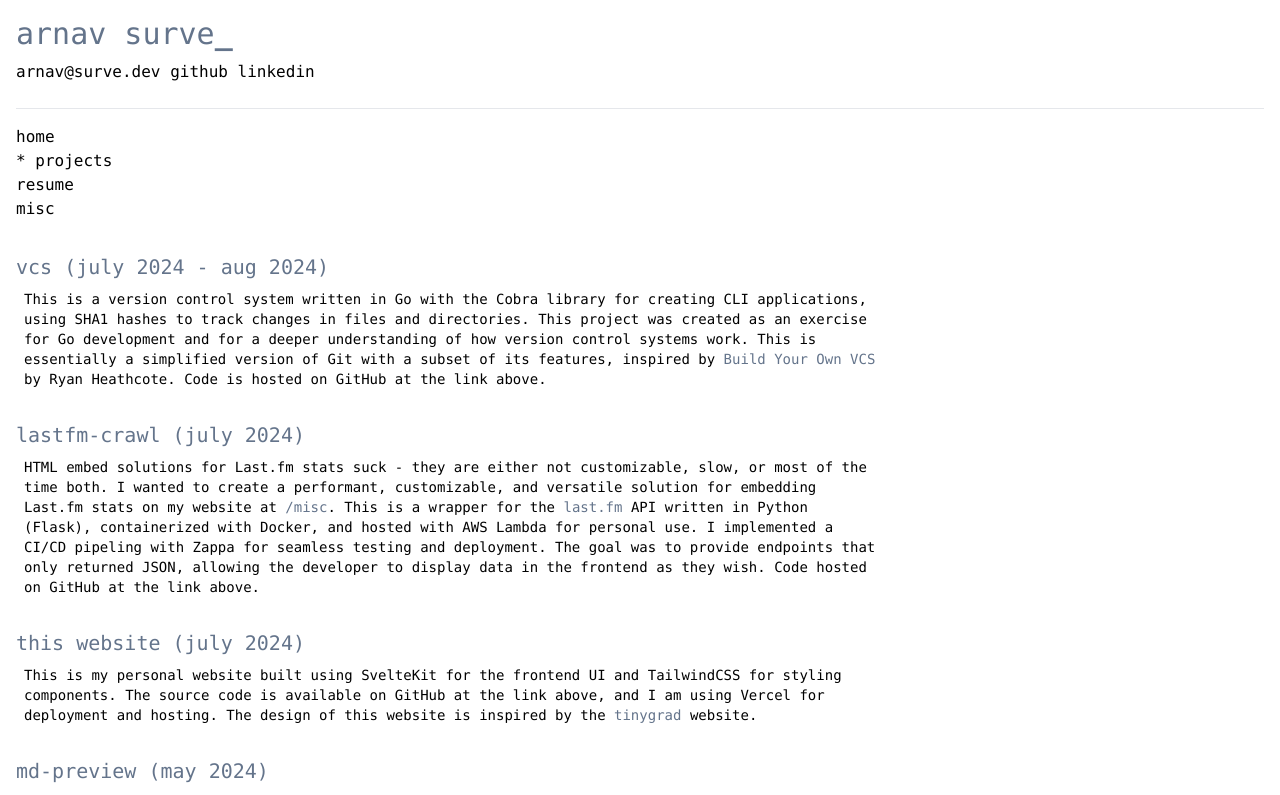
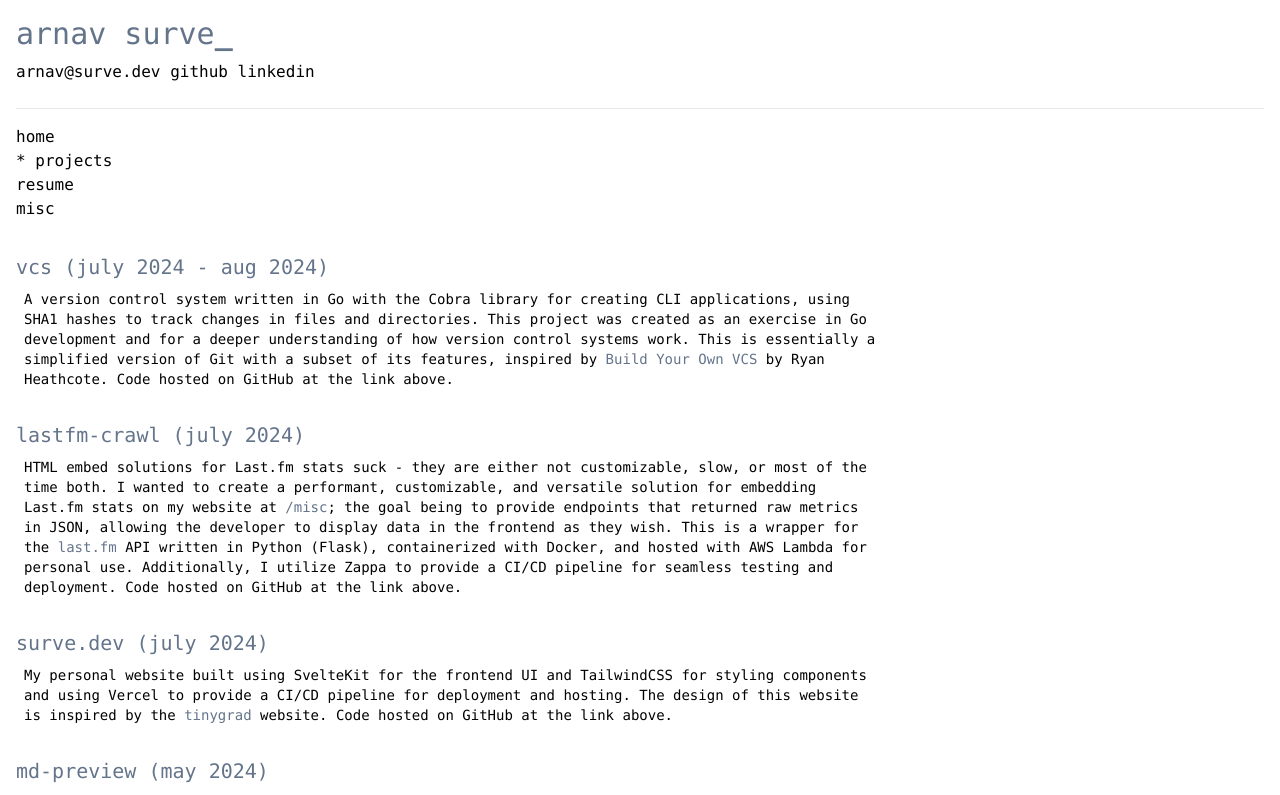
Before and after one commit to arnavsurve/website, a SvelteKit app: page /projects in a window 1280 px wide. Shown: the top 795 px of the page. Built offline with nearby package versions, Linux system fonts and the light colour scheme.

Commit message:
fixing typos

```diff
--- a/src/routes/projects/+page.svelte
+++ b/src/routes/projects/+page.svelte
@@ -12,13 +12,12 @@
 	</StyleLink>
 
 	<Prose classDefs="p-2">
-		This is a version control system written in Go with the Cobra library for creating CLI
-		applications, using SHA1 hashes to track changes in files and directories. This project was
-		created as an exercise for Go development and for a deeper understanding of how version control
-		systems work. This is essentially a simplified version of Git with a subset of its features,
-		inspired by <StyleLink url="https://ryanheathcote.com/git/build-your-own-vcs"
-			>Build Your Own VCS</StyleLink
-		> by Ryan Heathcote. Code is hosted on GitHub at the link above.
+		A version control system written in Go with the Cobra library for creating CLI applications,
+		using SHA1 hashes to track changes in files and directories. This project was created as an
+		exercise in Go development and for a deeper understanding of how version control systems work.
+		This is essentially a simplified version of Git with a subset of its features, inspired by <StyleLink
+			url="https://ryanheathcote.com/git/build-your-own-vcs">Build Your Own VCS</StyleLink
+		> by Ryan Heathcote. Code hosted on GitHub at the link above.
 	</Prose>
 
 	<br />
@@ -30,26 +29,27 @@
 	<Prose classDefs="p-2">
 		HTML embed solutions for Last.fm stats suck - they are either not customizable, slow, or most of
 		the time both. I wanted to create a performant, customizable, and versatile solution for
-		embedding Last.fm stats on my website at <StyleLink url="/misc">/misc</StyleLink>. This is a
-		wrapper for the <StyleLink url="https://www.last.fm/home">last.fm</StyleLink> API written in Python
-		(Flask), containerized with Docker, and hosted with AWS Lambda for personal use. I implemented a
-		CI/CD pipeling with Zappa for seamless testing and deployment. The goal was to provide endpoints
-		that only returned JSON, allowing the developer to display data in the frontend as they wish. Code
-		hosted on GitHub at the link above.
+		embedding Last.fm stats on my website at <StyleLink url="/misc">/misc</StyleLink>; the goal
+		being to provide endpoints that returned raw metrics in JSON, allowing the developer to display
+		data in the frontend as they wish. This is a wrapper for the <StyleLink
+			url="https://www.last.fm/home">last.fm</StyleLink
+		> API written in Python (Flask), containerized with Docker, and hosted with AWS Lambda for personal
+		use. Additionally, I utilize Zappa to provide a CI/CD pipeline for seamless testing and deployment.
+		Code hosted on GitHub at the link above.
 	</Prose>
 
 	<br />
 
 	<div>
 		<StyleLink classDefs="text-xl" url="https://github.com/arnavsurve/website">
-			this website (july 2024)
+			surve.dev (july 2024)
 		</StyleLink>
 		<Prose classDefs="p-2">
-			This is my personal website built using SvelteKit for the frontend UI and TailwindCSS for
-			styling components. The source code is available on GitHub at the link above, and I am using
-			Vercel for deployment and hosting. The design of this website is inspired by the <StyleLink
-				url={'https://tinygrad.org/'}>tinygrad</StyleLink
-			> website.
+			My personal website built using SvelteKit for the frontend UI and TailwindCSS for styling
+			components and using Vercel to provide a CI/CD pipeline for deployment and hosting. The design
+			of this website is inspired by the <StyleLink url={'https://tinygrad.org/'}
+				>tinygrad</StyleLink
+			> website. Code hosted on GitHub at the link above.
 		</Prose>
 	</div>
 
```
